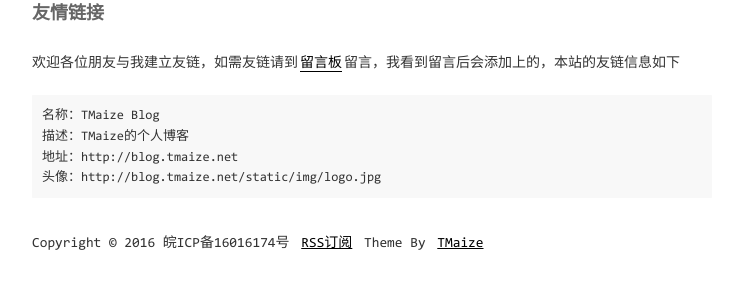
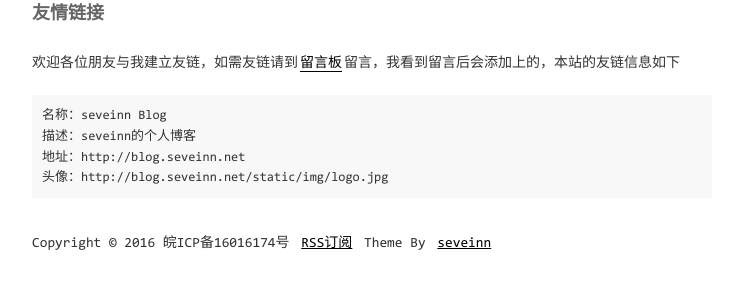
Before and after one commit to Seveinn/seveinn-blog, a Jekyll site: the page built from pages/links.md, in a window 1280 px wide. Shown: the part 125-414 px from the top of the page, without its empty margins (268-1011 px from the left). Built offline with Jekyll 4.4.1, drawn with Linux system fonts in a browser that asks for light colours; comment, search, counter and statistics services are not loaded.

Commit message:
edit author

```diff
--- a/_config.yml
+++ b/_config.yml
@@ -1,10 +1,10 @@
 encoding: utf-8
 
 # SEO相关信息
-title: TMaize Blog
-description: TMaize的个人博客
-keywords: TMaize,Blog,Java,Html,JavaScript
-author: TMaize
+title: seveinn Blog
+description: seveinn的个人博客
+keywords: seveinn,Blog,Java,Html,JavaScript
+author: seveinn
 footerText: 'Copyright © 2016 皖ICP备16016174号'
 
 # 这些不要动
@@ -17,7 +17,7 @@ exclude: ['CNAME', 'README.md', 'LICENSE', '_site', 'dist', 'Gemfile', 'Gemfile.
 
 # 域名配置
 # baseurl配置,如果网站部署在根目录下的其他目录中，请设置为 /目录名
-domainUrl: 'http://blog.tmaize.net'
+domainUrl: 'http://blog.seveinn.net'
 baseurl: ''
 
 # 吐个槽地址，会在chat页面中重定向到该地址
--- a/_includes/footer.html
+++ b/_includes/footer.html
@@ -3,7 +3,7 @@
   <a href="{{ site.baseurl }}/static/xml/rss.xml">RSS订阅</a>
   {%- comment %} 请保留主题来源，么么哒~ {% endcomment %}
   <span>Theme By</span>
-  <a href="https://github.com/TMaize/tmaize-blog">TMaize</a>
+  <a href="https://github.com/seveinn/seveinn-blog">seveinn</a>
 </footer>
 <div id="to-top">
   <span></span>
--- a/static/js/blog.js
+++ b/static/js/blog.js
@@ -2,8 +2,8 @@
 ;(function () {
   var style1 = 'background:#4BB596;color:#ffffff;border-radius: 2px;'
   var style2 = 'color:auto;'
-  var author = ' TMaize'
-  var github = ' https://github.com/TMaize/tmaize-blog'
+  var author = ' seveinn'
+  var github = ' https://github.com/seveinn/seveinn-blog'
   var build = ' ' + blog.buildAt.substr(0, 4)
   build += '/' + blog.buildAt.substr(4, 2)
   build += '/' + blog.buildAt.substr(6, 2)
```
Also changed, not shown: README.md, 1 other file.
